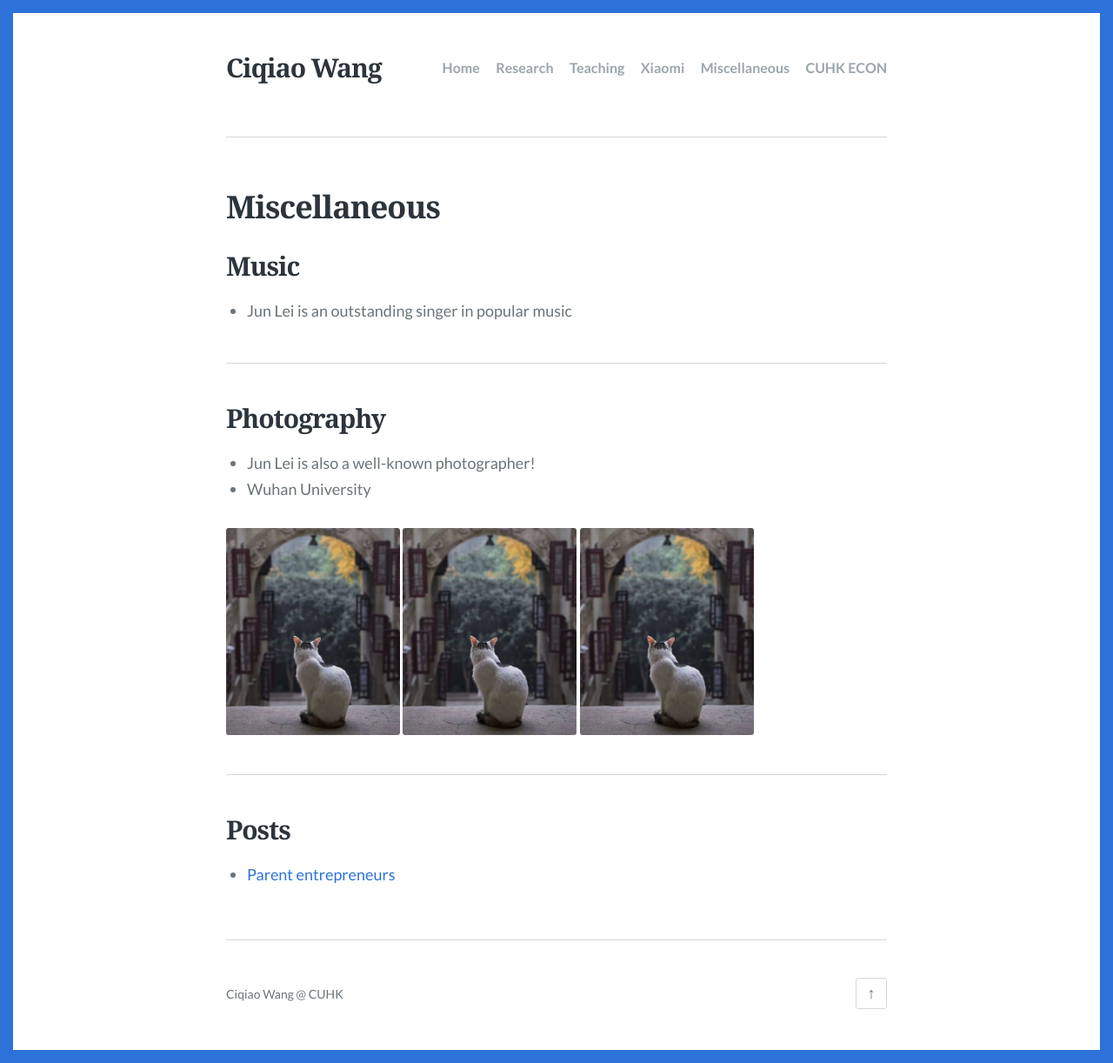
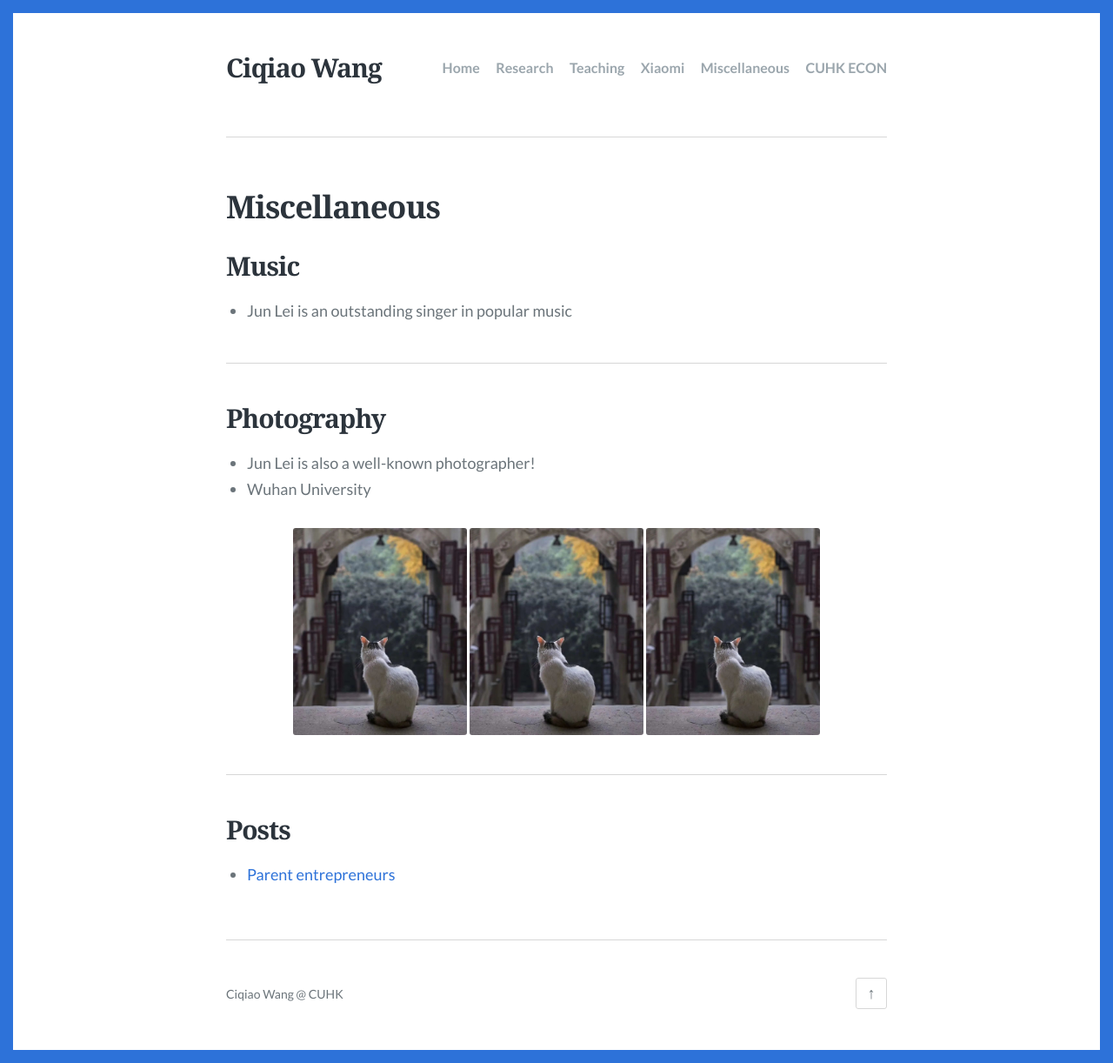
Before and after one commit to ciqiaowang/ciqiaowang.github.io, a Jekyll site: the page built from miscellaneous.md, in a window 1280 px wide. Shown: the whole page at 87% size. Built offline with Jekyll 4.4.1, drawn with Linux system fonts in a browser that asks for light colours.

Commit message:
Update miscellaneous.md

```diff
--- a/miscellaneous.md
+++ b/miscellaneous.md
@@ -14,11 +14,14 @@ feature_image:
 ## Photography
 - Jun Lei is also a well-known photographer!
 - Wuhan University
-<figure class="half">
-  <img src="images/640.jpg" title="whu" width="200"/>
-  <img src="images/640.jpg" title="whu" width="200"/>
-  <img src="images/640.jpg" title="whu" width="200"/>
-</figure>
+<center>
+  <figure class="third">
+    <img src="images/640.jpg" title="whu" width="200"/>
+    <img src="images/640.jpg" title="whu" width="200"/>
+    <img src="images/640.jpg" title="whu" width="200"/>
+  </figure>
+</center>
+
 ****
 
 ## Posts
```
